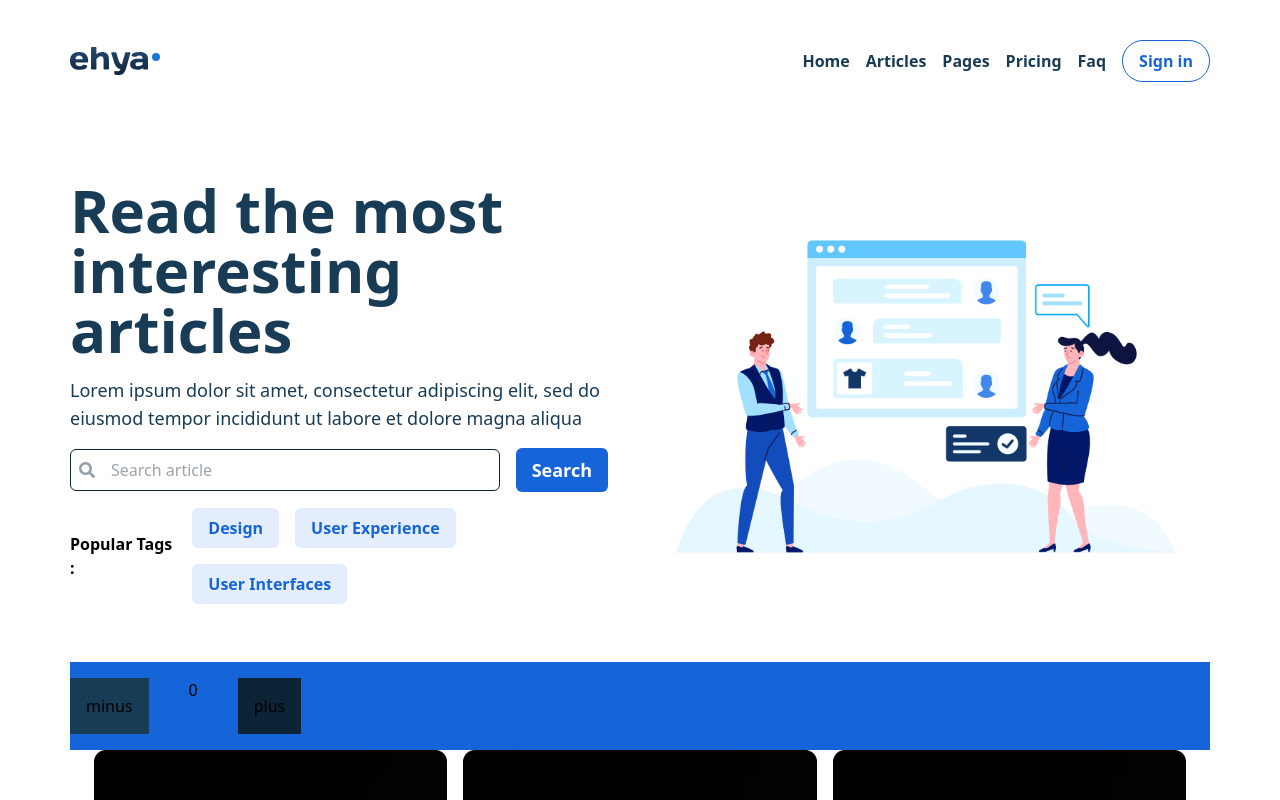
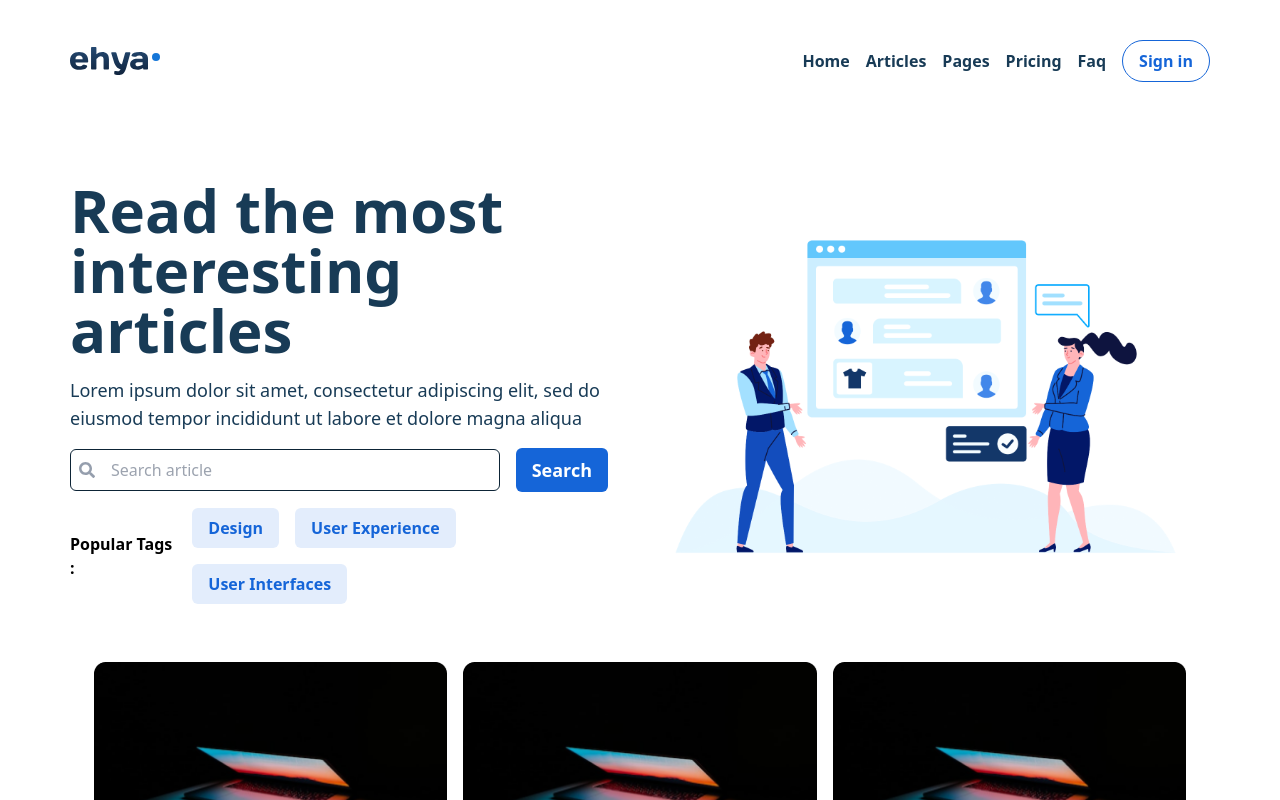
Before and after one commit to mohsinparvi/blog-site, a React (Vite) app: page / in a window 1280 px wide. Shown: the top 800 px of the page. Built offline with nearby package versions, Linux system fonts and the light colour scheme.

Commit message:
remove: unused code

```diff
--- a/src/pages/home/home-page.tsx
+++ b/src/pages/home/home-page.tsx
@@ -1,34 +1,15 @@
-import { useDispatch, useSelector } from "react-redux";
 import MainLayout from "../../components/main-layout";
 import Articles from "./container/articles";
 import Cta from "./container/cta";
 import Hero from "./container/hero";
 import SectionThree from "./container/section-three";
-import { RootState } from "../../store";
-import { setCount } from "../../store/reducers/count-reducer";
 
 const HomePage = () => {
-  const count = useSelector((state: RootState) => state.count);
-  const dispatch = useDispatch();
   return (
     <MainLayout>
       <div className="container m-6 ">
         <Hero />
-        <div className="flex bg-primary gap-10 py-4">
-          <button
-            className="bg-secondary p-4"
-            onClick={() => dispatch(setCount(count.number - 1))}
-          >
-            minus
-          </button>
-          {count.number}
-          <button
-            className="bg-tertiary p-4"
-            onClick={() => dispatch(setCount(count.number + 1))}
-          >
-            plus
-          </button>
-        </div>
+
         <Articles />
         <div className="flex justify-center items-center my-8">
           <Cta />
```
